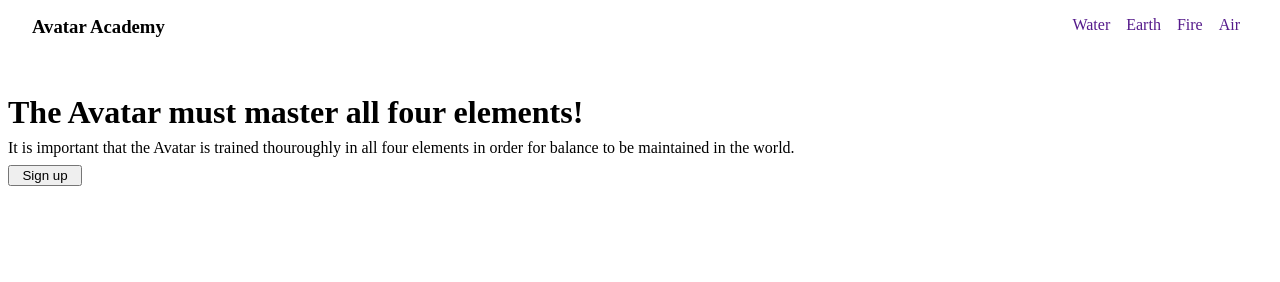
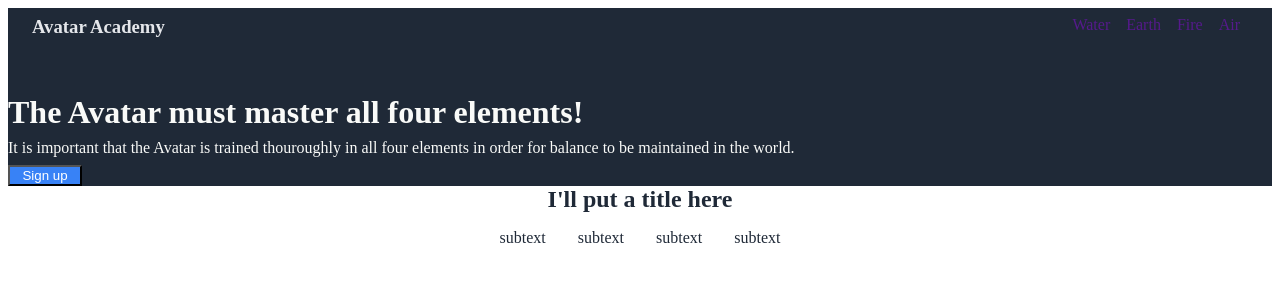
Before and after one commit to devinmikal/landing-page, a plain HTML site: page index.html in a window 1280 px wide. Drawn offline with Linux system fonts and the light colour scheme.

Commit message:
add content in content element and add some coloring

```diff
--- a/index.html
+++ b/index.html
@@ -29,7 +29,21 @@
         </div>
     </div>
     <div class="content">
-
+        <h2>I'll put a title here</h2>
+            <div class="icons">
+                <div class="icon1">
+                    <p>subtext</p>
+                </div>
+                <div class="icon2">
+                    <p>subtext</p>
+                </div>
+                <div class="icon3">
+                    <p>subtext</p>
+                </div>
+                <div class="icon4">
+                    <p>subtext</p>
+                </div>
+            </div>
     </div>
     <div class="body">
 
--- a/style.css
+++ b/style.css
@@ -8,16 +8,37 @@ body {
     justify-content: space-between;
     align-items: flex-start;
     margin: 8px 24px;
+    color: #E5E7EB;
 }
 
 .header {
     display: flex;
     flex-direction: column;
+    background-color: #1F2937;
+    color: #F9FAF8;
+}
+
+h2 {
+    margin:auto;
+}
+
+.content {
+    display: flex;
+    flex-direction: column;
+    color: #1F2937;
+}
+
+.icons {
+    display: flex;
+    justify-content: center;
+    gap: 32px;
 }
 
 .headerbody {
     display: flex;
     margin-top: 48px;
+    background-color: #1F2937;
+    color: #F9FAF8;
 }
 
 .headerbody p{
@@ -33,6 +54,8 @@ button {
     width: 74px;
     flex-basis: auto;
     flex-grow: 0;
+    background-color: #3882F6;
+    color: white;
 }
 
 h1 {
```
